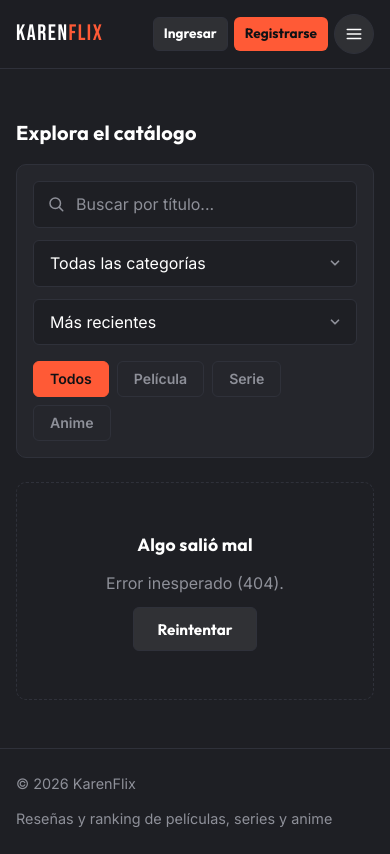
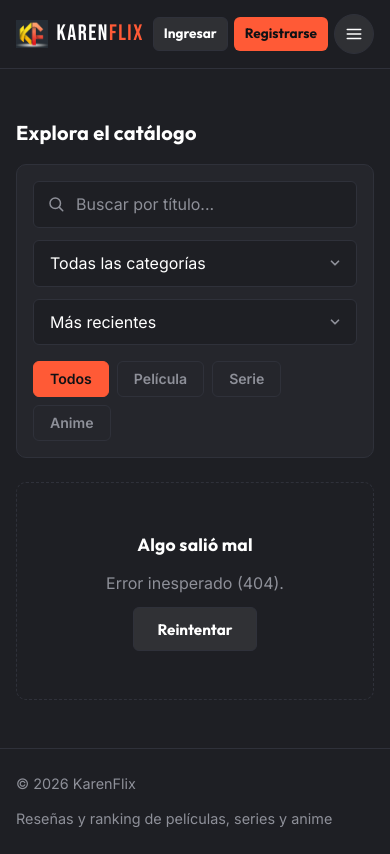
Before and after one commit to lestergarcia711/karenFlix-frontend, a plain HTML site: page index.html in a window 390 px wide. Drawn offline with Linux system fonts and the light colour scheme; no server answers.

Commit message:
feat(navbar): show the logo next to the brand name

```diff
--- a/css/layout.css
+++ b/css/layout.css
@@ -9,7 +9,7 @@ main { flex: 1; padding: var(--space-5) 0 var(--space-7); }
 .navbar { position: sticky; top: 0; z-index: 50; background: rgba(30, 31, 36, 0.92); backdrop-filter: blur(12px); border-bottom: 1px solid var(--border-color); }
 .navbar-inner { display: flex; align-items: center; gap: var(--space-4); height: var(--nav-height); }
 .brand { font-family: var(--font-display); font-weight: 400; font-size: 1.7rem; letter-spacing: 1.5px; display: flex; align-items: center; gap: var(--space-2); }
-.brand-mark { display: grid; place-items: center; width: 34px; height: 34px; border-radius: 10px; background: var(--accent-orange); color: var(--text-dark); }
+.brand-logo { height: 34px; width: auto; object-fit: contain; }
 .brand span em { font-style: normal; color: var(--accent-orange); }
 .nav-links { display: flex; align-items: center; gap: var(--space-1); margin-left: var(--space-4); }
 .nav-link { font-family: var(--font-heading); position: relative; padding: var(--space-2) var(--space-3); color: var(--text-muted); font-weight: 600; border-radius: var(--radius-sm); transition: color var(--transition), background var(--transition); }
@@ -69,5 +69,5 @@ main { flex: 1; padding: var(--space-5) 0 var(--space-7); }
   .nav-actions .btn-sm { padding: 0 10px; }
 }
 @media (max-width: 420px) {
-  .brand-mark { display: none; }
+  .brand-logo { height: 28px; }
 }
--- a/js/components/navbar.js
+++ b/js/components/navbar.js
@@ -20,7 +20,7 @@ export function mountNavbar(active) {
   const nav = h('header', { class: 'navbar' },
     h('div', { class: 'container navbar-inner' },
       h('a', { class: 'brand', href: session.homePath, 'aria-label': 'KarenFlix, inicio' },
-        h('span', { class: 'brand-mark' }, icon('play', 16)),
+        h('img', { class: 'brand-logo', src: 'assets/logo.png', alt: '', width: 40, height: 34 }),
         h('span', {}, 'Karen', h('em', {}, 'Flix'))),
       h('nav', { class: 'nav-links', id: 'nav-links', 'aria-label': 'Principal' },
         links.map((l) => h('a', { class: `nav-link${l.id === active ? ' active' : ''}`, href: l.href, 'aria-current': l.id === active ? 'page' : null }, l.label))),
```
